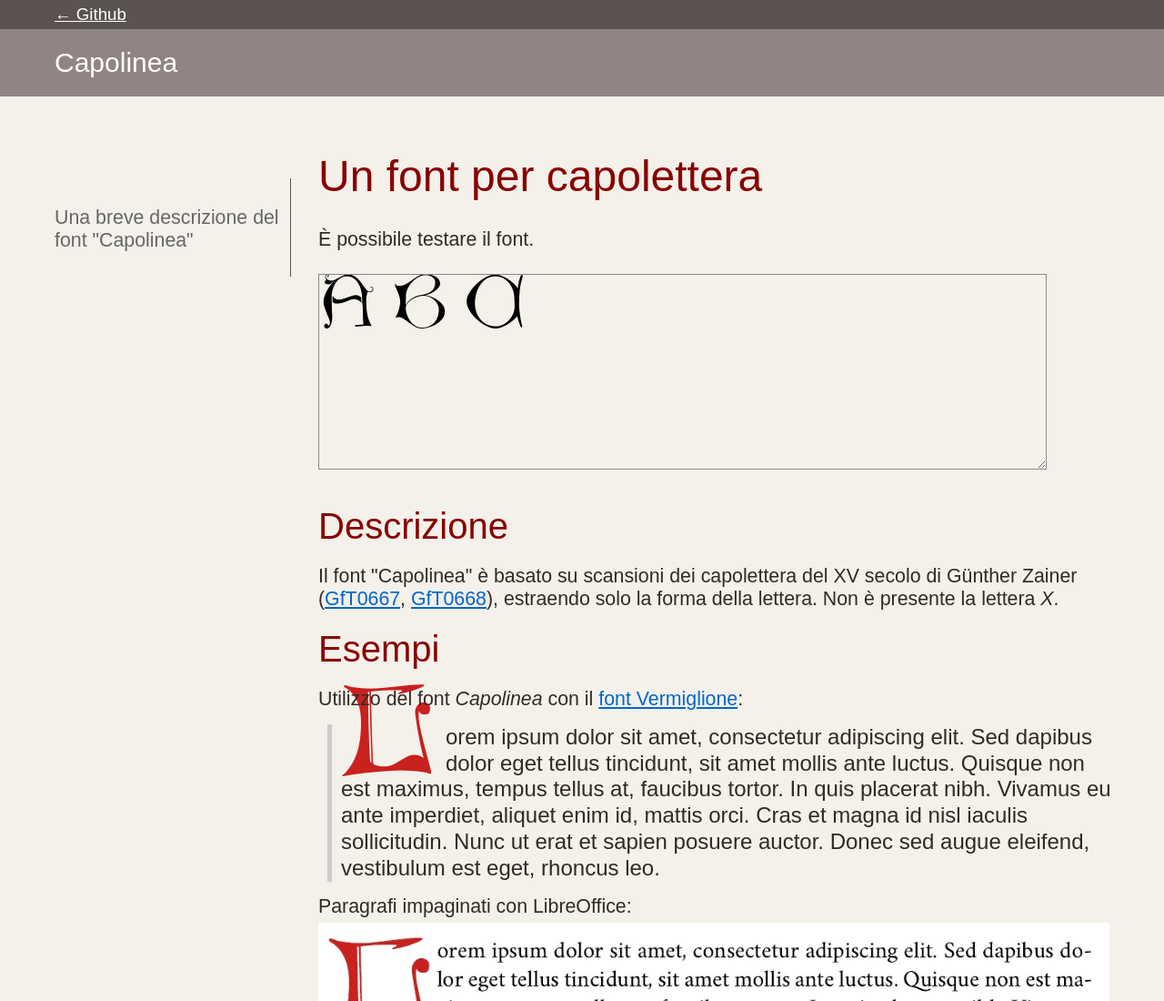
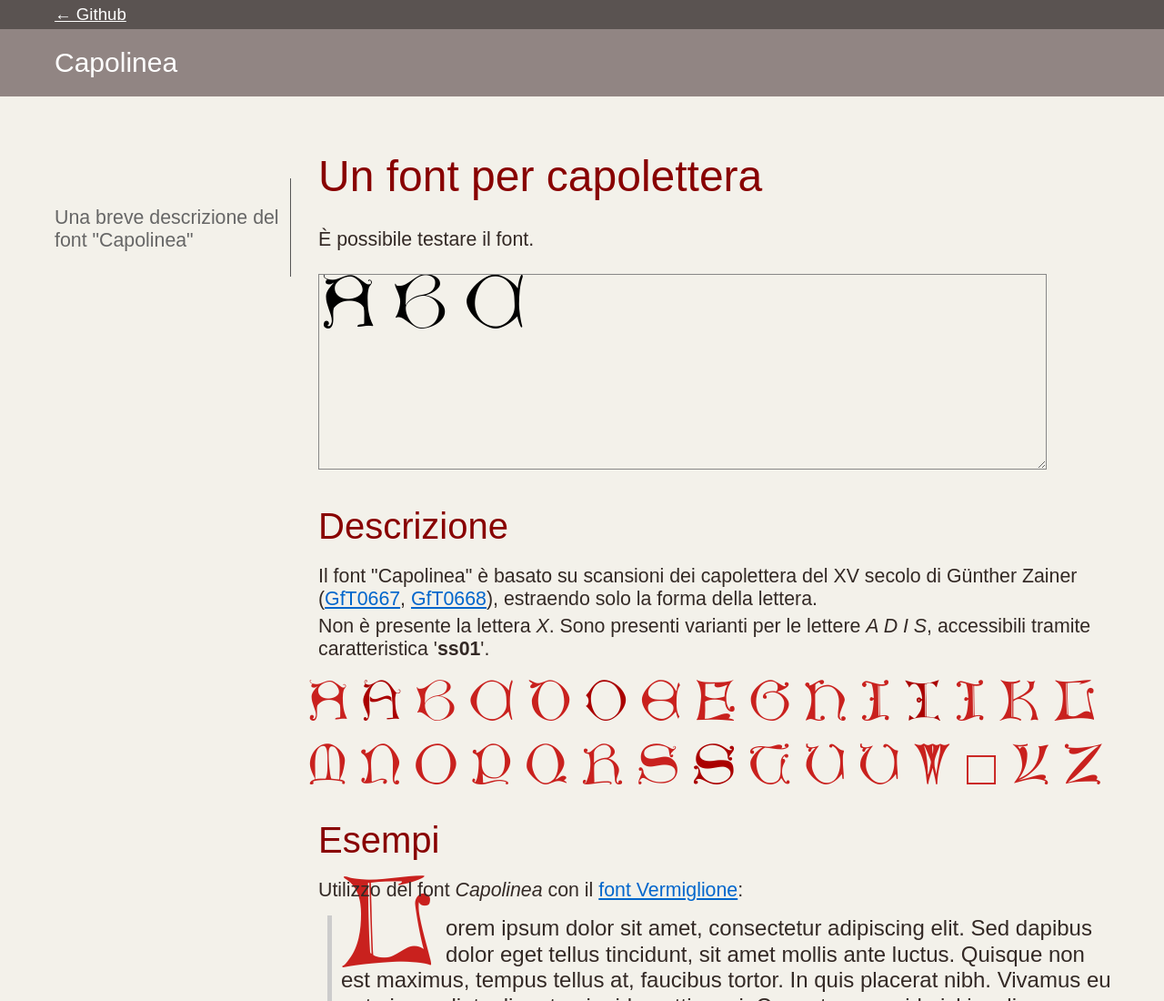
Before and after one commit to m-casanova/Capolinea, a plain HTML site: page index.html in a window 1280 px wide. Shown: the top 1100 px of the page at 91% size. Drawn offline with Linux system fonts and the light colour scheme; a web font is replaced by a local one.

Commit message:
Version 1.011

```diff
--- a/index.html
+++ b/index.html
@@ -43,7 +43,7 @@ a.ref { font-size: 60%; vertical-align: super; font-weight: 700 }
 
 hr { border:0; border-bottom: 1px solid #666; margin: 20px; padding:0 }
 
-.testo { color: #000; width:90%; margin: 20px 10px; border: 1px solid #888; font-family:"test2", sans-serif; font-size:64pt; background: #f3f1ea; padding: 4px; font-feature-settings: 'ss01'; line-height: 0.8em }
+.testo { color: #000; width:90%; margin: 20px 10px; border: 1px solid #888; font-family:"test2", sans-serif; font-size:64pt; background: #f3f1ea; padding: 4px; line-height: 0.8em }
 
 footer { padding:0; margin:0; width: 100%; background: #666; color: #fff }
 footer > div { padding:40 0; margin:0 auto; width: 1180px }
@@ -55,6 +55,9 @@ div.side {width: 249px; margin: 30px 0 0; padding:10px 10px 5px; float:left; bor
 
 p.capol { font-family: "test3", sans-serif; font-size: 18pt; line-height: 1.2em; border-left: 5px solid #ccc; padding-left: 10px; margin: 15px 0 15px 20px; }
 p.capol:first-letter { font-family: "test2", sans-serif; float: left; font-size: 6em; margin: 0.05em 0.1em 0 0; color: #c9211e }
+
+p.alfa { font-family: "test2", sans-serif; font-size: 48pt; margin: 15px 0; color: #c9211e  }
+.ss01 { font-feature-settings: 'ss01'; color: #a00 }
 
 @media only screen and (max-width: 1200px) {
  header > div > div { width: 100%; }
@@ -90,7 +93,9 @@ p.capol:first-letter { font-family: "test2", sans-serif; float: left; font-size:
 			<h3>Descrizione</h3>
 
 			<p>Il font "Capolinea" è basato su scansioni dei capolettera del XV secolo di Günther Zainer (<a href="https://tw.staatsbibliothek-berlin.de/html/gftview.xql?url=../gft/GfT0667.png&gft=GfT0667" target="_blank">GfT0667</a>,
-			<a href="https://tw.staatsbibliothek-berlin.de/html/gftview.xql?url=../gft/GfT0668.png&gft=GfT0668" target="_blank">GfT0668</a>), estraendo solo la forma della lettera. Non è presente la lettera <i>X</i>.</p>
+			<a href="https://tw.staatsbibliothek-berlin.de/html/gftview.xql?url=../gft/GfT0668.png&gft=GfT0668" target="_blank">GfT0668</a>), estraendo solo la forma della lettera.</p>
+			<p>Non è presente la lettera <i>X</i>. Sono presenti varianti per le lettere <i>A D I S</i>, accessibili tramite caratteristica '<b>ss01</b>'.</p>
+			<p class="alfa">A <span class="ss01">A</span> B C D <span class="ss01">D</span> E F G H I <span class="ss01">I</span> J K L M N O P Q R S <span class="ss01">S</span> T U V W X Y Z</p>
 			<h3>Esempi</h3>
 			<p>Utilizzo del font <i>Capolinea</i> con il <a href="https://github.com/m-casanova/Vermiglione">font Vermiglione</a>:</p>
 			<p class="capol">Lorem ipsum dolor sit amet, consectetur adipiscing elit. Sed dapibus dolor eget tellus tincidunt, sit amet mollis ante luctus. Quisque non est maximus, tempus tellus at, faucibus tortor. In quis placerat nibh. Vivamus eu ante imperdiet, aliquet enim id, mattis orci. Cras et magna id nisl iaculis sollicitudin. Nunc ut erat et sapien posuere auctor. Donec sed augue eleifend, vestibulum est eget, rhoncus leo.</p>
```
